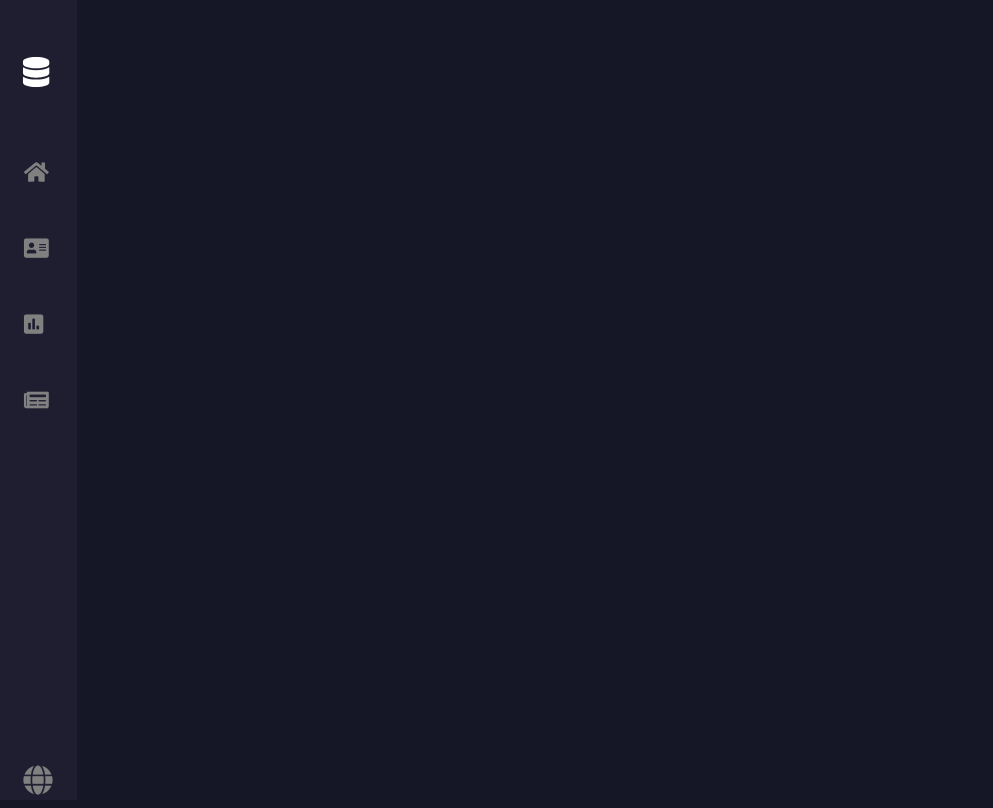
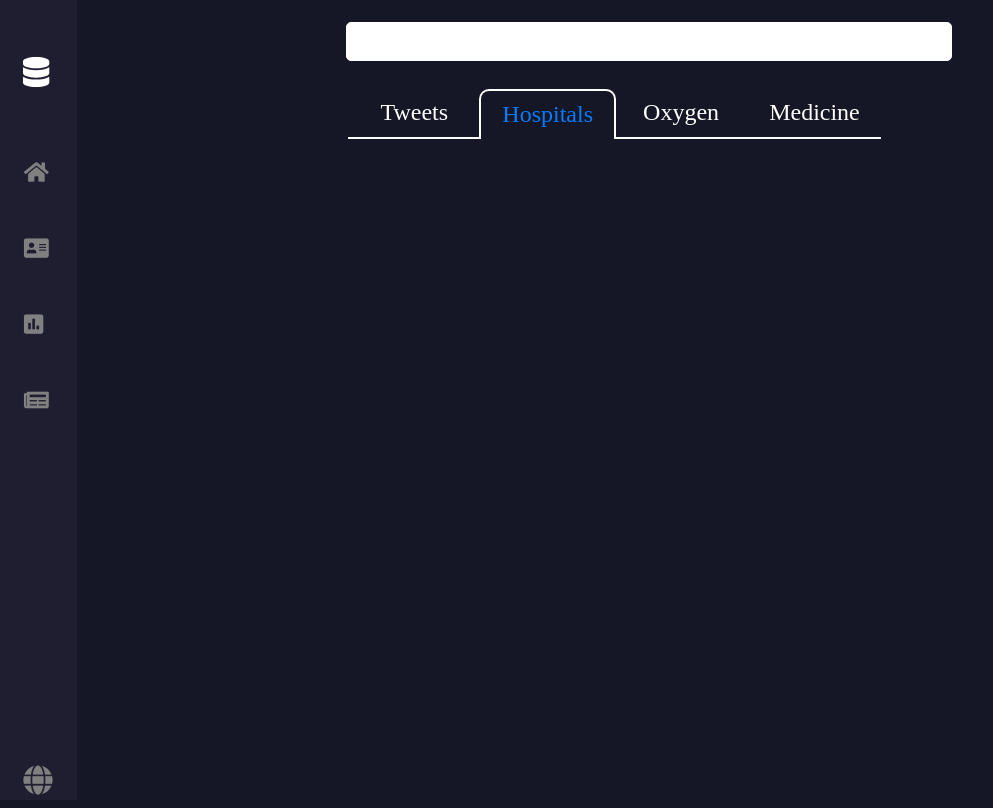
Before and after one commit to maverick0701/coviDbReact, a React (Create React App) app: page /Dashboard in a window 1280 px wide. Shown: the whole page, without its empty margins (0-993 px from the left). Built offline with nearby package versions, Linux system fonts and the light colour scheme; a web font is replaced by a local one.

Commit message:
added tabs

```diff
--- a/package.json
+++ b/package.json
@@ -10,6 +10,7 @@
     "@testing-library/react": "^9.5.0",
     "@testing-library/user-event": "^7.2.1",
     "axios": "^0.21.1",
+    "bootstrap": "^4.6.0",
     "chart.js": "^3.1.1",
     "highcharts-react-official": "^3.0.0",
     "react": "^16.13.1",
--- a/src/App.css
+++ b/src/App.css
@@ -413,3 +413,99 @@ path {
 .box3Title {
   width: 100%;
 }
+
+.chartStateDisplay {
+  /* border: 2px solid white; */
+  height: 400px;
+  width: 40%;
+  position: absolute;
+  top: 42%;
+  right: 2%;
+  overflow: scroll;
+}
+
+.headerSearch {
+  width: 600px;
+  /* border: 2px solid white; */
+  position: relative;
+  height: 35px;
+  left: 20%;
+  top: 40%;
+}
+
+.Search input {
+  width: 100%;
+  height: 35px;
+  border-radius: 5px;
+  border: 1px solid white;
+  /* background-color: #171e32; */
+  /* background-color: inherit; */
+}
+
+.DashboardBodyBox {
+  /* border: 2px solid white; */
+  position: relative;
+  top: 23%;
+  width: 42vw;
+  height: 90vh;
+  /* background-color: #171e32; */
+  border-radius: 20px;
+}
+
+.DashboardHeader {
+  position: relative;
+  top: 5%;
+  width: 100%;
+  height: 100px;
+  /* border: 2px solid white; */
+}
+
+.DashboardLocation {
+  position: absolute;
+  top: 5%;
+  width: 100%;
+  /* border: 2px solid white; */
+  height: 40%;
+}
+
+.tabs {
+  /* border: 2px solid white; */
+  position: relative;
+  top: 20px;
+  width: 100%;
+  height: 50px;
+  display: flex;
+  flex-direction: row;
+
+  color: white;
+}
+.tab {
+  /* margin-right: 30px; */
+  font-size: 24px;
+  padding: 10px;
+  width: 30%;
+  border-bottom: 2px solid white;
+  text-align: center;
+  position: relative;
+}
+.left {
+  /* border-bottom-left-radius: 8px; */
+  left: -2px;
+}
+.right {
+  left: 2px;
+}
+.tab:hover {
+  cursor: pointer;
+}
+
+.active {
+  border: 2px solid white;
+  height: 26px;
+  text-align: center;
+  border-top-left-radius: 10px;
+  border-top-right-radius: 10px;
+  border-bottom-right-radius: 0px;
+  border-bottom: 0px;
+  color: #057bfe;
+}
--- /dev/null
+++ b/src/components/ChartStateDisplay.js
@@ -0,0 +1,55 @@
+import React, { Component } from "react";
+import { ChartDisplay } from "./index";
+export default class ChartStateDisplay extends Component {
+  populateData(data) {
+    let totalConfirmed = [];
+    let labels = [];
+    let totalRecovered = [];
+    let deceased = [];
+    let title = ["Confirmed", "Recovered", "Deceased"];
+    data.map((elem) => {
+      totalConfirmed.push(elem["Confirmed"]);
+      totalRecovered.push(elem["Recovered"]);
+      deceased.push(elem["Deceased"]);
+      if (elem["Month"] !== undefined) labels.push(elem["Month"]);
+      else labels.push(elem["Date"].split(" ")[1]);
+    });
+    return {
+      totalConfirmed,
+      labels,
+      title,
+      totalRecovered,
+      deceased,
+    };
+  }
+  render() {
+    let newData;
+    let data = {};
+    let labels;
+    let title;
+    if (this.props.district.selectedStateData) {
+      newData = this.props.district.selectedStateData;
+      let obj = this.populateData(newData);
+      data.totalConfirmed = obj.totalConfirmed;
+      data.totalRecovered = obj.totalRecovered;
+      data.deceased = obj.deceased;
+      title = obj.title;
+      labels = obj.labels;
+    }
+    return (
+      <div>
+        {Object.keys(data).map((key, index) => (
+          <div className="chartBox">
+            {newData !== undefined && (
+              <ChartDisplay
+                data={data[key]}
+                labels={labels}
+                title={title[index]}
+              />
+            )}
+          </div>
+        ))}
+      </div>
+    );
+  }
+}
--- /dev/null
+++ b/src/components/DashBoardToggle.js
@@ -0,0 +1,18 @@
+import React, { Component } from "react";
+
+export default class DashBoardToggle extends Component {
+  render() {
+    return (
+      <div>
+        <div className="tabs">
+          <div className="tab right" id="">
+            Tweets
+          </div>
+          <div className="tab active">Hospitals</div>
+          <div className="tab left">Oxygen</div>
+          <div className="tab left">Medicine</div>
+        </div>
+      </div>
+    );
+  }
+}
--- /dev/null
+++ b/src/components/Dashboard.js
@@ -0,0 +1,19 @@
+import React, { Component } from "react";
+import { Search, DashBoardToggle } from "./index";
+export default class Dashboard extends Component {
+  render() {
+    return (
+      <div>
+        <div className="headerSearch">
+          <Search />
+          <div className="DashboardBodyBox">
+            <DashBoardToggle />
+            {/* <header className="DashboardHeader">
+              <div className="DashboardLocation stateName">Delhi</div>
+            </header> */}
+          </div>
+        </div>
+      </div>
+    );
+  }
+}
--- a/src/components/Screen.js
+++ b/src/components/Screen.js
@@ -1,6 +1,6 @@
 import React, { Component } from "react";
 import { BrowserRouter as Router, Link, Route, Switch } from "react-router-dom";
-import { Home, State } from "./index";
+import { Home, State, Dashboard } from "./index";
 
 class Screen extends Component {
   render() {
@@ -15,6 +15,12 @@ class Screen extends Component {
                 return <State {...props} />;
               }}
             />
+            <Route
+              path="/Dashboard"
+              render={(props) => {
+                return <Dashboard {...props} />;
+              }}
+            />
           </Switch>
         </div>
       </Router>
--- /dev/null
+++ b/src/components/Search.js
@@ -0,0 +1,13 @@
+import React, { Component } from "react";
+
+export default class Search extends Component {
+  render() {
+    return (
+      <div>
+        <form className="Search">
+          <input type="Text"></input>
+        </form>
+      </div>
+    );
+  }
+}
--- a/src/components/State.js
+++ b/src/components/State.js
@@ -6,7 +6,12 @@ import {
   getSelectedSateBaseNum,
   getStateTrends,
 } from "../actions/getDistrict";
-import { StateDisplay, TopDistric, CovidInfoBox } from "./index";
+import {
+  StateDisplay,
+  TopDistric,
+  CovidInfoBox,
+  ChartStateDisplay,
+} from "./index";
 import { ApiUrls } from "../helpers/Api";
 
 class State extends Component {
@@ -36,6 +41,11 @@ class State extends Component {
         {this.props.district && (
           <CovidInfoBox {...this.props.district.baseStateData.data} />
         )}
+        {this.props.district && (
+          <div className="chartStateDisplay">
+            <ChartStateDisplay district={this.props.district} />
+          </div>
+        )}
       </div>
     );
   }
```
Also changed, not shown: src/components/index.js (+8 -0 lines), 1 other file (tests, documents, lock files or other folders).
